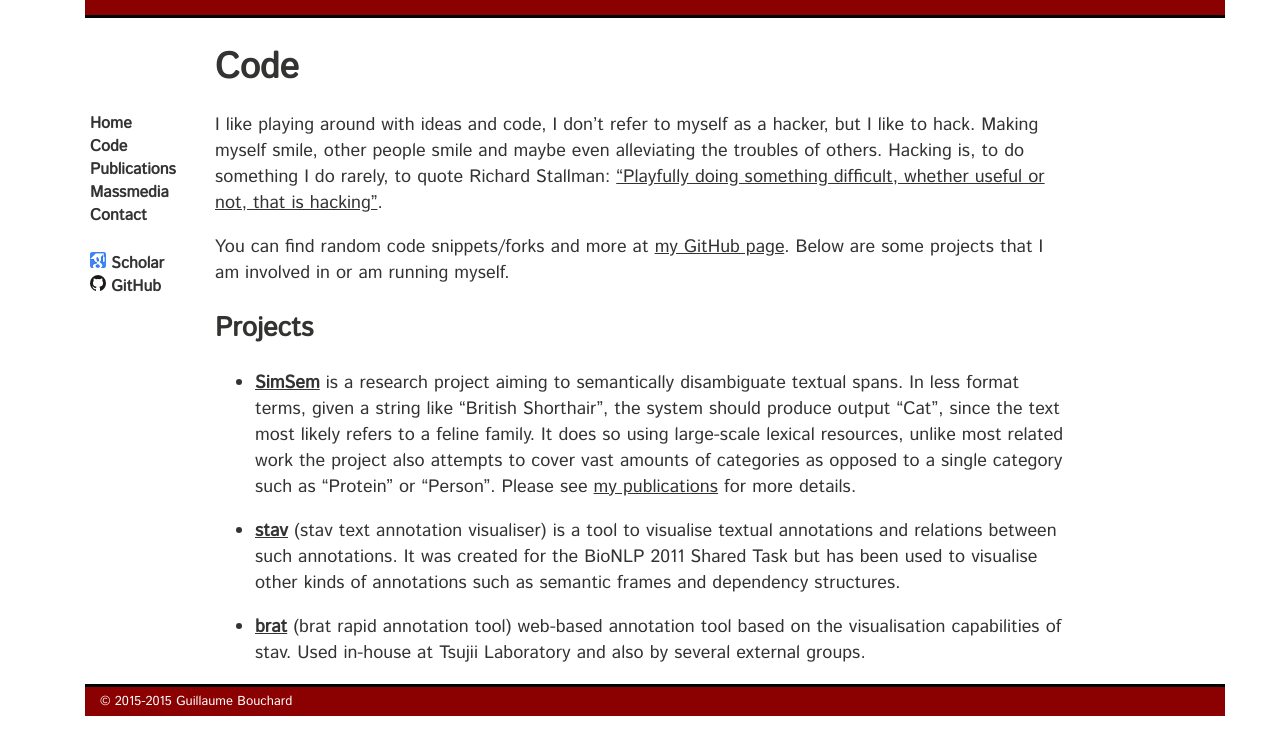
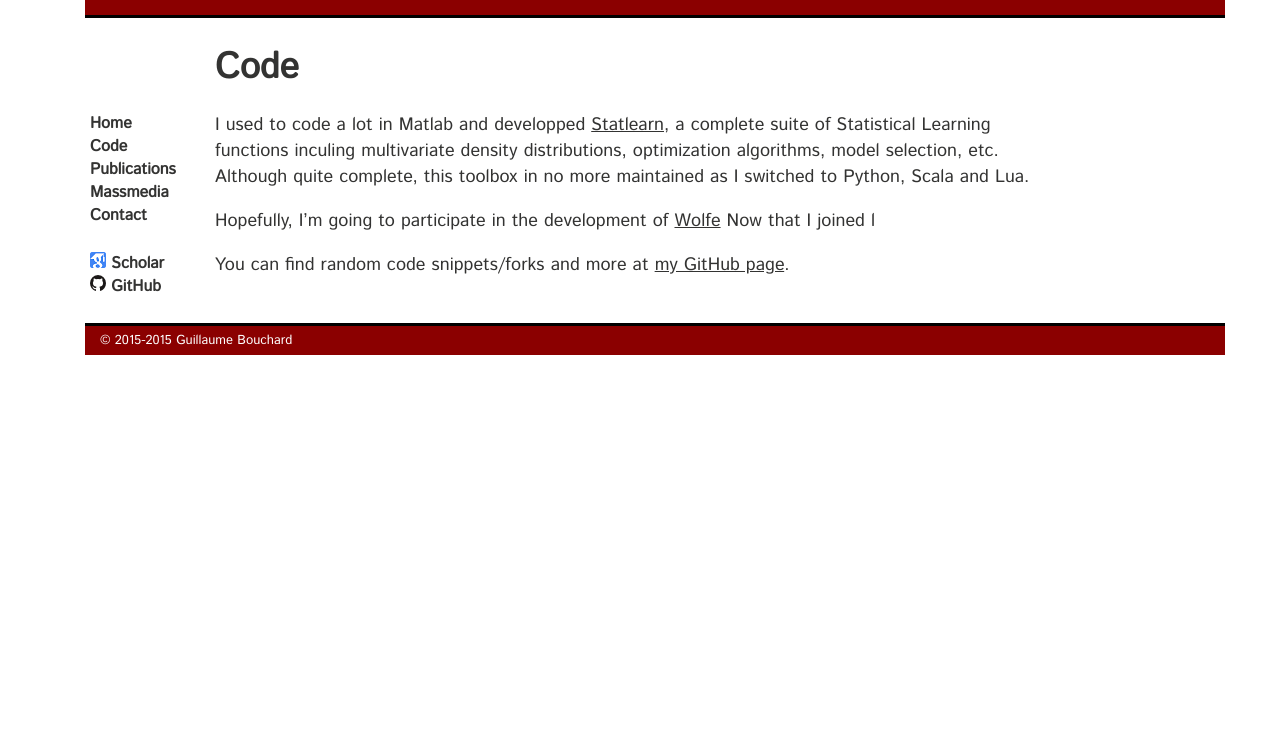
Before and after one commit to gbouchar/gbouchar.github.io, a Jekyll site: the page built from code.md, in a window 1280 px wide. Shown: the top 755 px of the page. Built offline with Jekyll 4.4.1, drawn with Linux system fonts in a browser that asks for light colours; Markdown is read by kramdown in place of the engine named in the settings.

Commit message:
update for guillaume

```diff
--- a/code.md
+++ b/code.md
@@ -5,39 +5,22 @@ cmeta:  "Links to repositories and homepages of some open-source software
         projects/tools that I haves been involved with."
 ---
 
-I like playing around with ideas and code, I don't refer to myself as a
-hacker, but I like to hack. Making myself smile, other people smile and maybe
-even alleviating the troubles of others. Hacking is, to do something I do
-rarely, to quote Richard Stallman: ["Playfully doing something difficult,
-whether useful or not, that is hacking"][stallman_hacking].
+I used to code a lot in Matlab and developped [Statlearn][statlearn], a complete suite of Statistical Learning functions inculing multivariate
+density distributions, optimization algorithms, model selection, etc. Although quite complete, this toolbox in no more maintained as
+I switched to Python, Scala and Lua.
+
+Hopefully, I'm going to participate in the development of [Wolfe][wolfe]
+Now that I joined
+l
+
 
 You can find random code snippets/forks and more at [my GitHub
-page][github_ninjin]. Below are some projects that I am involved in or am
-running myself.
+page][github].
 
-## Projects ##
 
-* [**SimSem**][simsem] is a research project aiming to semantically
-    disambiguate textual spans. In less format terms, given a string like
-    "British Shorthair", the system should produce output "Cat", since the
-    text most likely refers to a feline family. It does so using large-scale
-    lexical resources, unlike most related work the project also attempts to
-    cover vast amounts of categories as opposed to a single category such as
-    "Protein" or "Person". Please see [my publications][publications] for more
-    details.
 
-* [**stav**][stav] (stav text annotation visualiser) is a tool to visualise
-    textual annotations and relations between such annotations. It was created
-    for the BioNLP 2011 Shared Task but has been used to visualise other kinds
-    of annotations such as semantic frames and dependency structures.
 
-* [**brat**][brat] (brat rapid annotation tool) web-based annotation tool
-    based on the visualisation capabilities of stav. Used in-house at Tsujii
-    Laboratory and also by several external groups.
 
-[brat]: http://brat.nlplab.org
-[publications]: /publications.html
-[github_ninjin]: https://github.com/ninjin
-[simsem]: https://github.com/ninjin/simsem
-[stallman_hacking]: http://stallman.org/articles/on-hacking.html
-[stav]: https://github.com/TsujiiLaboratory/stav
+[statlearn]: http://statlearn.free.fr
+[wolfe]: https://github.com/wolfe-pack/wolfe
+[github]: https://github.com/gbouchar
```
